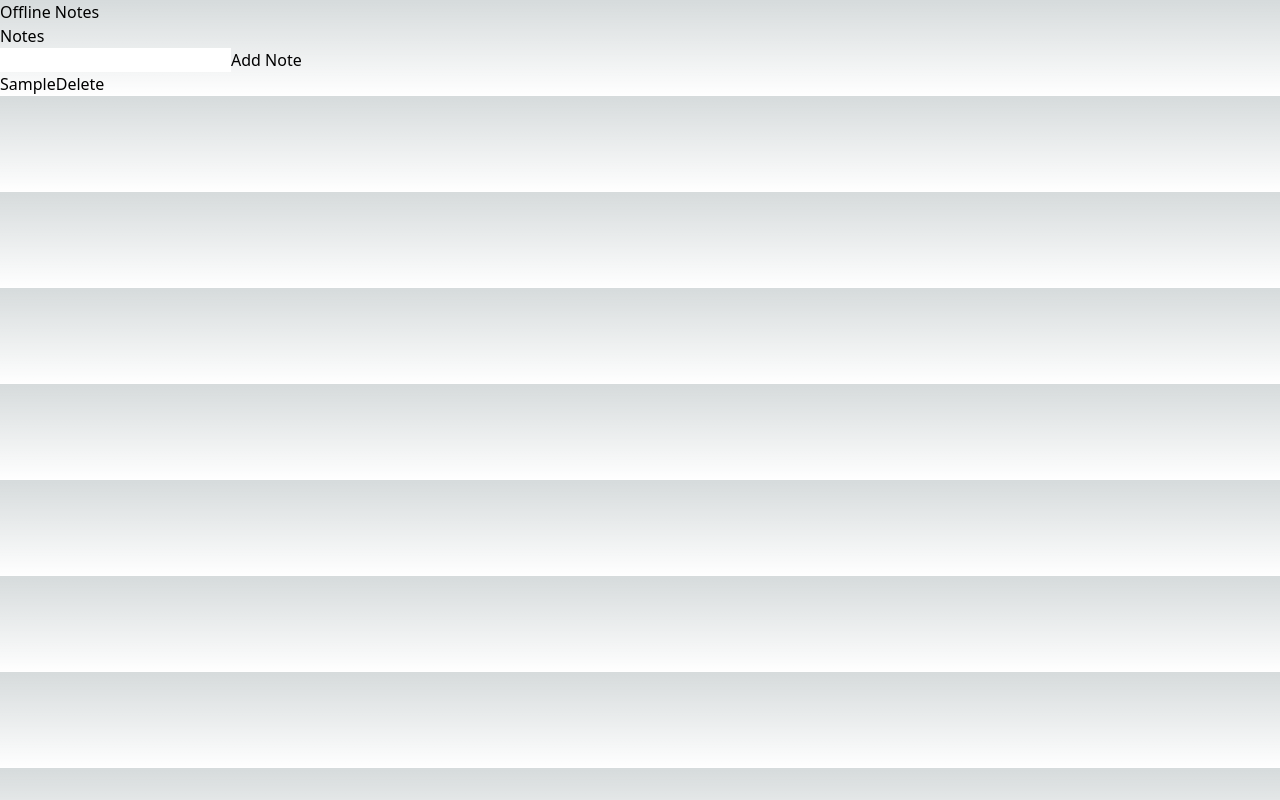
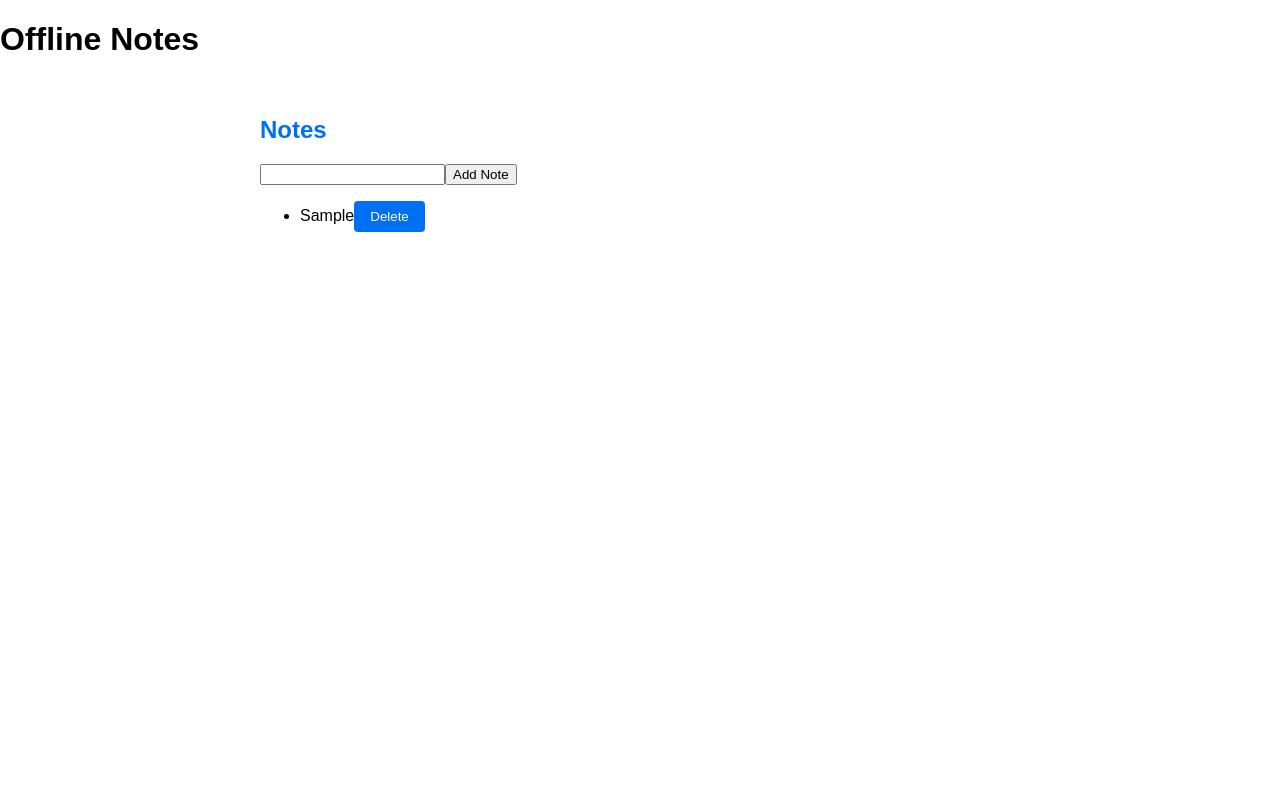
Before and after one commit to danielytan/offline-notes, a Next.js app: page / in a window 1280 px wide. Both pictures are taken after typing "Sample" into the empty fields and a click on the button "Add Note". Built offline with nearby package versions, Linux system fonts and the light colour scheme.

Commit message:
added basic styling (bare minimum, needs great improvement)

```diff
--- a/package.json
+++ b/package.json
@@ -20,7 +20,11 @@
     "postcss": "8.4.23",
     "react": "18.2.0",
     "react-dom": "18.2.0",
+    "styled-components": "^5.3.11",
     "tailwindcss": "3.3.2",
     "typescript": "5.0.4"
+  },
+  "devDependencies": {
+    "@types/styled-components": "^5.1.26"
   }
 }
--- a/src/components/NoteList.tsx
+++ b/src/components/NoteList.tsx
@@ -1,5 +1,6 @@
 import { useEffect, useState, ChangeEvent } from 'react';
 import { db, Note } from '../api/database';
+import { Container, Heading, Button } from '../styles/styled';
 
 export default function NoteList() {
   const [notes, setNotes] = useState<Note[]>([]);
@@ -39,22 +40,22 @@ export default function NoteList() {
   };
 
   return (
-    <div>
-      <h1>Notes</h1>
+    <Container>
+      <Heading>Notes</Heading>
       <input type="text" value={noteTitle} onChange={handleNoteTitleChange} />
       <button onClick={handleNoteSubmit}>Add Note</button>
       <ul>
       {notes.map((note) => (
         <li key={note.id}>
           {note.title}
-          <button onClick={() => {
+          <Button onClick={() => {
             if (note.id !== undefined) {
               handleNoteDelete(note.id);
             }
-          }}>Delete</button>
+          }}>Delete</Button>
         </li>
       ))}
       </ul>
-    </div>
+    </Container>
   );
 }
--- a/src/pages/_app.tsx
+++ b/src/pages/_app.tsx
@@ -1,6 +1,11 @@
-import '@/styles/globals.css'
-import type { AppProps } from 'next/app'
+import { AppProps } from 'next/app';
+import GlobalStyles from '../styles/GlobalStyles';
 
 export default function App({ Component, pageProps }: AppProps) {
-  return <Component {...pageProps} />
+  return (
+    <>
+      <GlobalStyles />
+      <Component {...pageProps} />
+    </>
+  );
 }
--- /dev/null
+++ b/src/styles/GlobalStyles.ts
@@ -0,0 +1,15 @@
+import { createGlobalStyle } from 'styled-components';
+
+const GlobalStyles = createGlobalStyle`
+  body {
+    margin: 0;
+    padding: 0;
+    font-family: 'Arial', sans-serif;
+  }
+
+  * {
+    box-sizing: border-box;
+  }
+`;
+
+export default GlobalStyles;
--- a/src/styles/globals.css
+++ /dev/null
@@ -1,27 +0,0 @@
-@tailwind base;
-@tailwind components;
-@tailwind utilities;
-
-:root {
-  --foreground-rgb: 0, 0, 0;
-  --background-start-rgb: 214, 219, 220;
-  --background-end-rgb: 255, 255, 255;
-}
-
-@media (prefers-color-scheme: dark) {
-  :root {
-    --foreground-rgb: 255, 255, 255;
-    --background-start-rgb: 0, 0, 0;
-    --background-end-rgb: 0, 0, 0;
-  }
-}
-
-body {
-  color: rgb(var(--foreground-rgb));
-  background: linear-gradient(
-      to bottom,
-      transparent,
-      rgb(var(--background-end-rgb))
-    )
-    rgb(var(--background-start-rgb));
-}
--- /dev/null
+++ b/src/styles/styled.ts
@@ -0,0 +1,27 @@
+import styled from 'styled-components';
+import theme from './theme';
+
+export const Container = styled.div`
+  max-width: 800px;
+  margin: 0 auto;
+  padding: 20px;
+`;
+
+export const Heading = styled.h1`
+  font-size: 24px;
+  color: ${theme.colors.primary};
+  margin-bottom: 20px;
+`;
+
+export const Button = styled.button`
+  background-color: ${theme.colors.primary};
+  color: white;
+  padding: 8px 16px;
+  border: none;
+  border-radius: 4px;
+  cursor: pointer;
+
+  &:hover {
+    background-color: #0050cc;
+  }
+`;
--- /dev/null
+++ b/src/styles/theme.ts
@@ -0,0 +1,9 @@
+const theme = {
+  colors: {
+    primary: '#0070f3',
+    background: '#f0f0f0',
+    text: '#333333',
+  },
+};
+
+export default theme;
```
Also changed, not shown: 1 other file (tests, documents, lock files or other folders).
